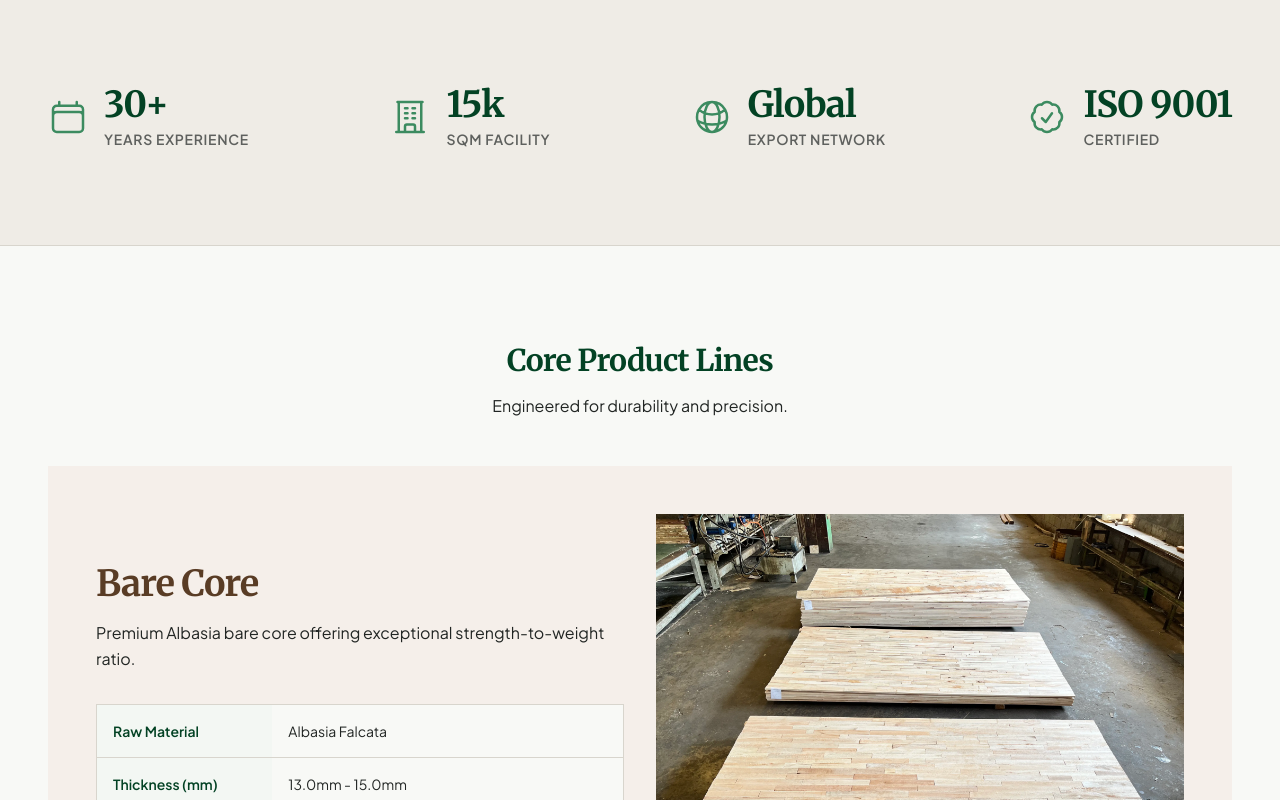
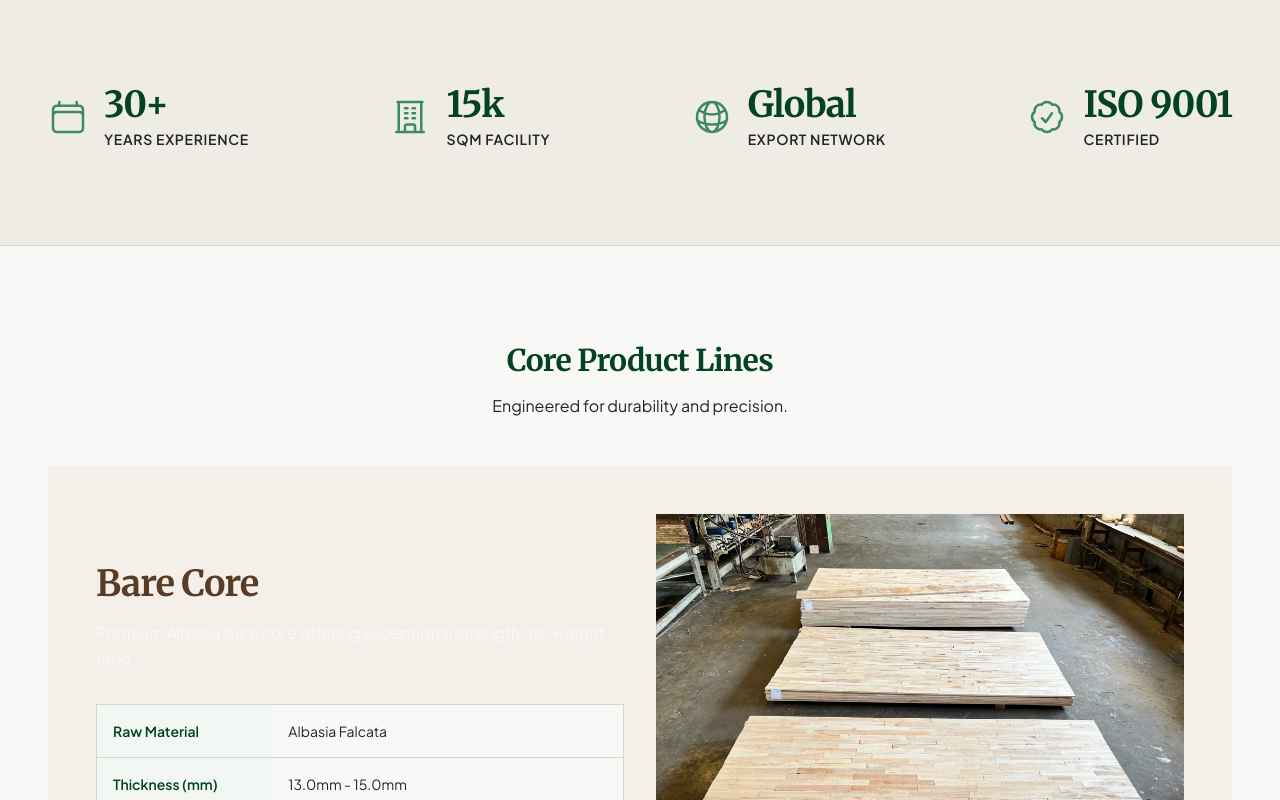
Before and after one commit to Daniarthawiku/PTSUI_CompanyProfile-web, a Next.js app: page / in a window 1280 px wide. Shown: the part 800-1600 px from the top of the page. Built offline with nearby package versions, Linux system fonts and the light colour scheme.

Commit message:
feat(atoms): update icon and button variants

```diff
--- a/src/components/atoms/Logo.tsx
+++ b/src/components/atoms/Logo.tsx
@@ -9,6 +9,7 @@ interface LogoProps {
 export default function Logo({ className = '', isDarkTheme = false }: LogoProps) {
     const textColor = isDarkTheme ? 'text-neutral-base' : 'text-primary-dark';
 
+
     return (
     <Link
         href="/"
--- a/src/components/atoms/Typography.tsx
+++ b/src/components/atoms/Typography.tsx
@@ -18,8 +18,8 @@ export default function Typography({
         h1: 'font-serif text-4xl md:text-5xl lg:text-6xl font-black text-primary-dark leading-tight',
         h2: 'font-serif text-3xl md:text-4xl font-bold text-primary-dark leading-snug',
         h3: 'font-serif text-xl md:text-2xl font-bold text-secondary-dark',
-        body: 'font-sans text-base text-neutral-text leading-relaxed',
-        caption: 'font-sans text-sm text-neutral-text/70',
+        body: 'font-sans text-base text-neutral-base leading-relaxed',
+        caption: 'font-sans text-sm text-neutral-text',
     }[variant];
 
     return (
```
